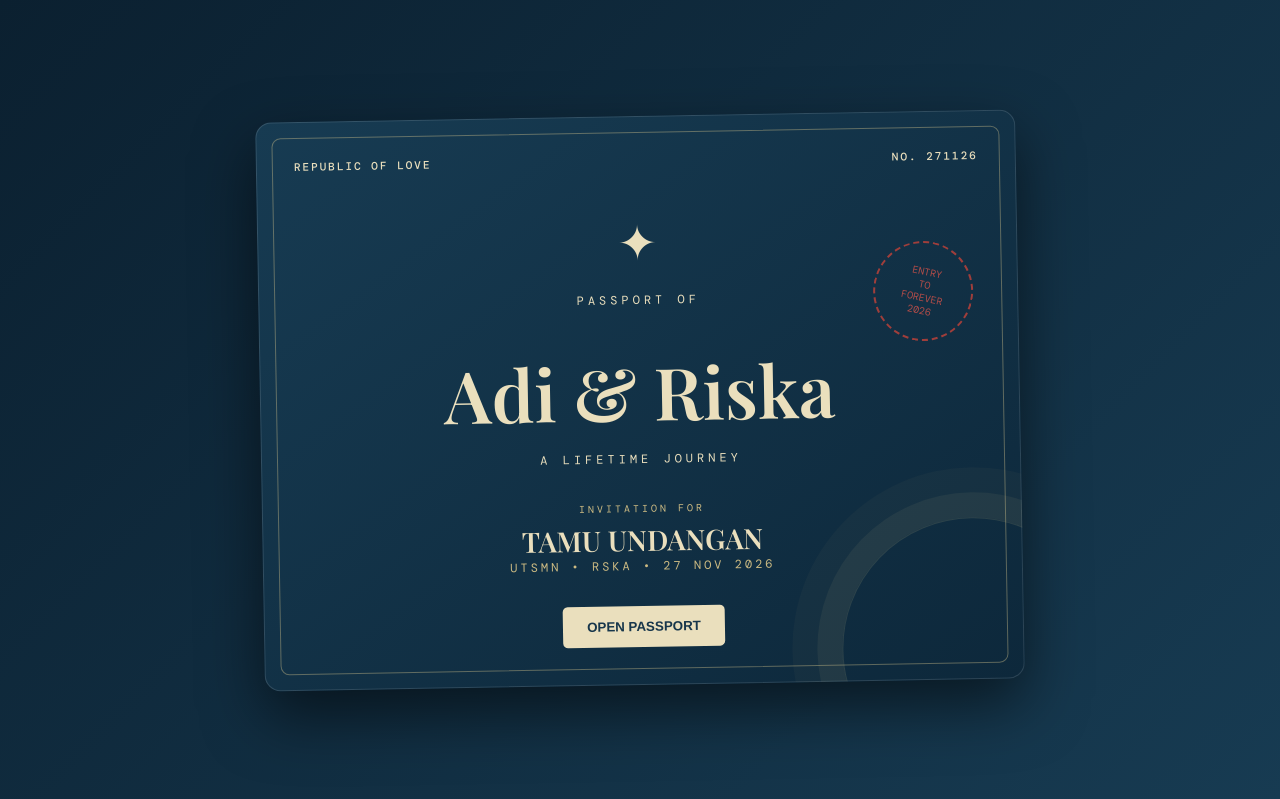
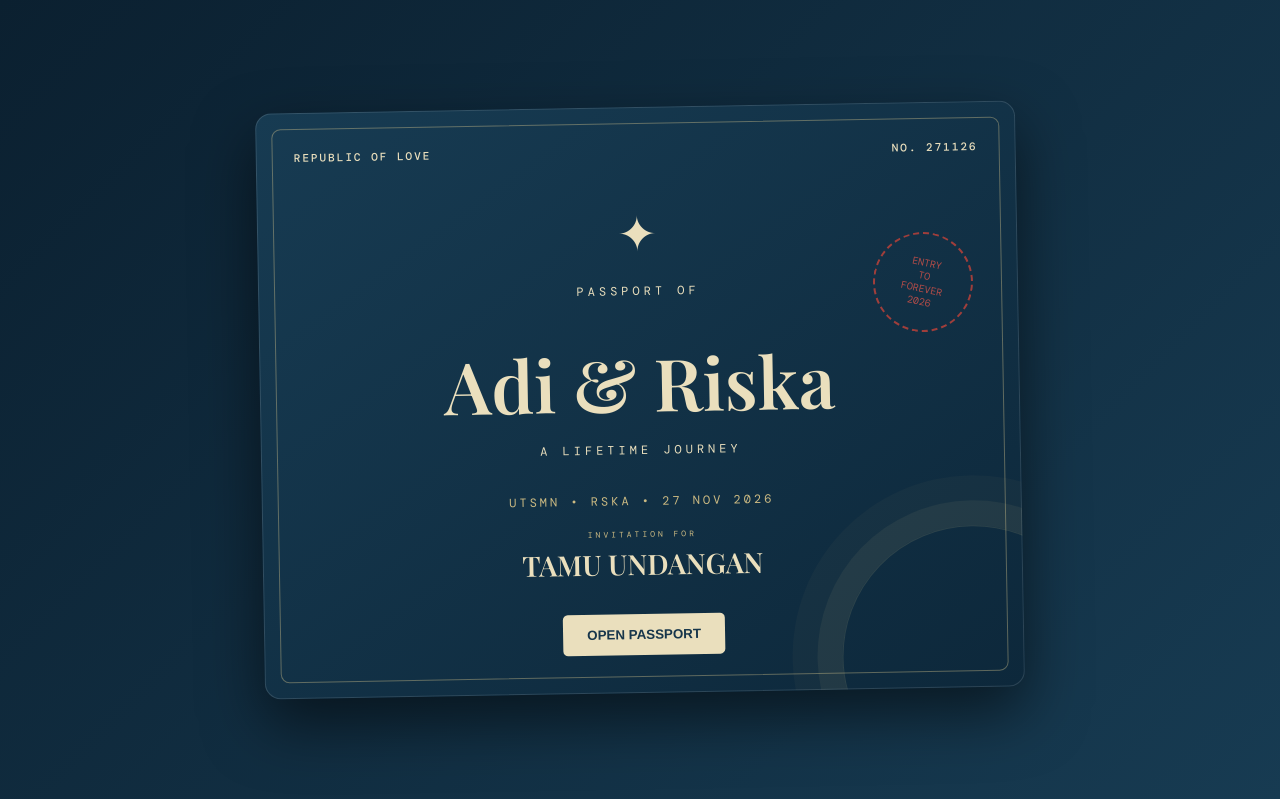
Before and after one commit to adizaini/Wedding-passport, a plain HTML site: page index.html in a window 1280 px wide. Shown: the top 799 px of the page. Drawn offline with nearby package versions, Linux system fonts and the light colour scheme.

Commit message:
Update index.html

```diff
--- a/index.html
+++ b/index.html
@@ -512,7 +512,7 @@ h2{
   position:relative;
   z-index:2;
   text-align:center;
-  font:10px "DM Mono";
+  font:8px "DM Mono";
   letter-spacing:3px;
   color:#cdbb83;
   margin-top:20px;
@@ -552,8 +552,6 @@ h2{
     <h1>Adi &amp; Riska</h1>
 
     <div class="sub">A LIFETIME JOURNEY</div>
-    <div class="guest-label">INVITATION FOR</div>
-    <div class="guest-name" id="guestName">TAMU UNDANGAN</div>
     <div class="stamp">
       ENTRY<br>
       TO<br>
@@ -564,6 +562,9 @@ h2{
     <div class="code">
       UTSMN • RSKA • 27 NOV 2026
     </div>
+
+    <div class="guest-label">INVITATION FOR</div>
+    <div class="guest-name" id="guestName">TAMU UNDANGAN</div>
 
     <button class="open" id="openPassport">
       OPEN PASSPORT
```
